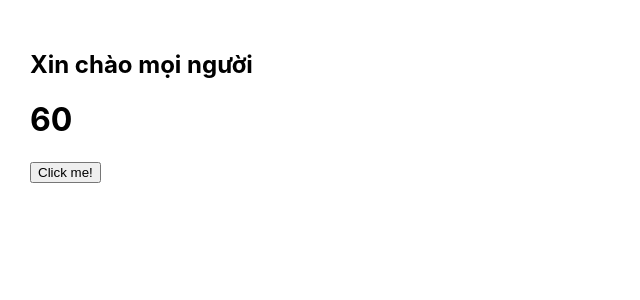
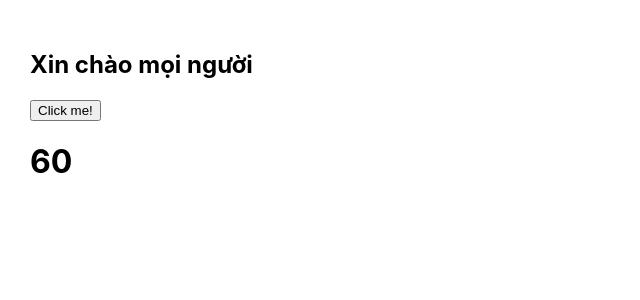
Before and after one commit to hieule210924tb/learn-react, a React (Create React App) app: page / in a window 1280 px wide. Shown: the top 300 px of the page, without its empty margins (0-640 px from the left). Built offline with nearby package versions, Linux system fonts and the light colour scheme.

Commit message:
useCallback

```diff
--- a/src/App.js
+++ b/src/App.js
@@ -1,20 +1,19 @@
-import { useState, memo } from "react";
+import { useState , useCallback} from "react";
 import Content from './Content'
 
 function App() {
   // const [show, setShow] = useState(false)
   const [count, setCount] = useState(60)
 
-    const increase =()=>{
-        setCount(count+1)
-    }
+    const handleIncrease =useCallback(()=>{
+        setCount(prevCount => prevCount+1)
+    },[])
 
 
     return (
       <div style={{padding:'30px'}}>
-          <Content counts= {count} />
+          <Content onIncrease ={handleIncrease} />
           <h1>{count}</h1>
-          <button onClick={increase}>Click me!</button>
         </div>
     );
   // return (
--- a/src/Content.js
+++ b/src/Content.js
@@ -1,12 +1,13 @@
 import {  memo } from "react";
 
-function Content() {
+function Content({onIncrease}) {
 
    console.log('Re-render');
 
     return (
         <div>
              <h2>Xin chào mọi người  </h2>
+             <button onClick={onIncrease}>Click me!</button>
         </div>
     );
 }
```
